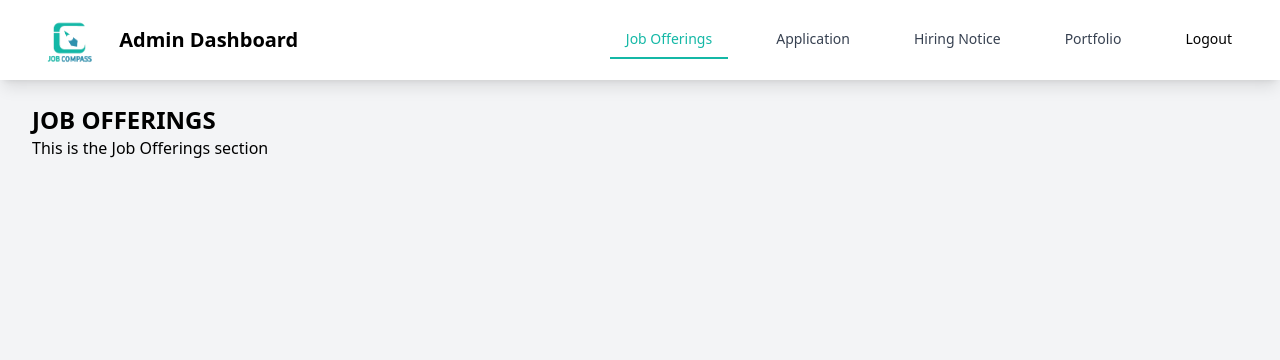
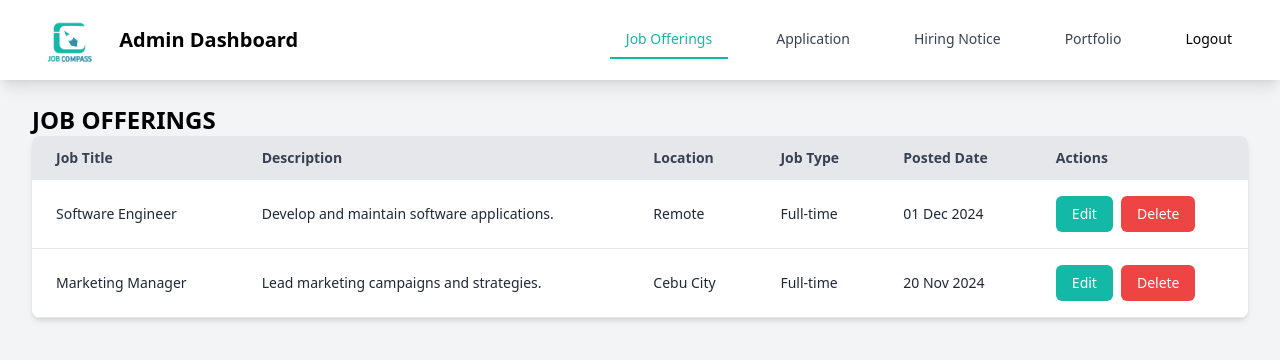
Before and after one commit to IsaacObusan/SAD-REVISED, a React (Vite) app: page /admin in a window 1280 px wide. Shown: the top 360 px of the page. Built offline with nearby package versions, Linux system fonts and the light colour scheme.

Commit message:
Latest bug fix and enhancement

```diff
--- a/src/components/Admin.tsx
+++ b/src/components/Admin.tsx
@@ -65,32 +65,158 @@ const Admin: React.FC = () => {
         </div>
       </header>
 
-      {/* Main Content */}
-      <div className="px-8 py-6">
+        {/* Main Content */}
+        <div className="px-8 py-6">
         <h2 className="text-2xl font-semibold">{activeTab.replace('-', ' ').toUpperCase()}</h2>
         {/* Content based on active tab */}
         {activeTab === 'job-offerings' && (
           <div>
             {/* Job Offerings Content */}
-            <p>This is the Job Offerings section</p>
+            <table className="min-w-full bg-white shadow-md rounded-lg overflow-hidden">
+              <thead>
+                <tr className="text-left bg-gray-200">
+                  <th className="py-3 px-6 text-sm font-semibold text-gray-700">Job Title</th>
+                  <th className="py-3 px-6 text-sm font-semibold text-gray-700">Description</th>
+                  <th className="py-3 px-6 text-sm font-semibold text-gray-700">Location</th>
+                  <th className="py-3 px-6 text-sm font-semibold text-gray-700">Job Type</th>
+                  <th className="py-3 px-6 text-sm font-semibold text-gray-700">Posted Date</th>
+                  <th className="py-3 px-6 text-sm font-semibold text-gray-700">Actions</th>
+                </tr>
+              </thead>
+              <tbody>
+                {/* Example Job Offerings Data */}
+                <tr className="border-b">
+                  <td className="py-4 px-6 text-sm text-gray-800">Software Engineer</td>
+                  <td className="py-4 px-6 text-sm text-gray-800">Develop and maintain software applications.</td>
+                  <td className="py-4 px-6 text-sm text-gray-800">Remote</td>
+                  <td className="py-4 px-6 text-sm text-gray-800">Full-time</td>
+                  <td className="py-4 px-6 text-sm text-gray-800">01 Dec 2024</td>
+                  <td className="py-4 px-6 text-sm text-gray-800">
+                    <button className="bg-teal-500 text-white px-4 py-2 rounded-md">Edit</button>
+                    <button className="bg-red-500 text-white px-4 py-2 rounded-md ml-2">Delete</button>
+                  </td>
+                </tr>
+                <tr className="border-b">
+                  <td className="py-4 px-6 text-sm text-gray-800">Marketing Manager</td>
+                  <td className="py-4 px-6 text-sm text-gray-800">Lead marketing campaigns and strategies.</td>
+                  <td className="py-4 px-6 text-sm text-gray-800">Cebu City</td>
+                  <td className="py-4 px-6 text-sm text-gray-800">Full-time</td>
+                  <td className="py-4 px-6 text-sm text-gray-800">20 Nov 2024</td>
+                  <td className="py-4 px-6 text-sm text-gray-800">
+                    <button className="bg-teal-500 text-white px-4 py-2 rounded-md">Edit</button>
+                    <button className="bg-red-500 text-white px-4 py-2 rounded-md ml-2">Delete</button>
+                  </td>
+                </tr>
+                {/* More rows can be added dynamically */}
+              </tbody>
+            </table>
           </div>
         )}
-        {activeTab === 'application' && (
+   {activeTab === 'application' && (
           <div>
             {/* Application Content */}
-            <p>This is the Application section</p>
+            <table className="min-w-full bg-white shadow-md rounded-lg overflow-hidden">
+              <thead>
+                <tr className="text-left bg-gray-200">
+                  <th className="py-3 px-6 text-sm font-semibold text-gray-700">Applicant Name</th>
+                  <th className="py-3 px-6 text-sm font-semibold text-gray-700">Email</th>
+                  <th className="py-3 px-6 text-sm font-semibold text-gray-700">Job Title</th>
+                  <th className="py-3 px-6 text-sm font-semibold text-gray-700">Status</th>
+                  <th className="py-3 px-6 text-sm font-semibold text-gray-700">Applied Date</th>
+                  <th className="py-3 px-6 text-sm font-semibold text-gray-700">Actions</th>
+                </tr>
+              </thead>
+              <tbody>
+                {/* Example Application Data */}
+                <tr className="border-b">
+                  <td className="py-4 px-6 text-sm text-gray-800">John Doe</td>
+                  <td className="py-4 px-6 text-sm text-gray-800">john.doe@email.com</td>
+                  <td className="py-4 px-6 text-sm text-gray-800">Software Engineer</td>
+                  <td className="py-4 px-6 text-sm text-gray-800">Pending</td>
+                  <td className="py-4 px-6 text-sm text-gray-800">02 Dec 2024</td>
+                  <td className="py-4 px-6 text-sm text-gray-800">
+                    <button className="bg-blue-500 text-white px-4 py-2 rounded-md">View</button>
+                    <button className="bg-green-500 text-white px-4 py-2 rounded-md ml-2">Mark as Hired</button>
+                    <button className="bg-red-500 text-white px-4 py-2 rounded-md ml-2">Delete</button>
+                  </td>
+                </tr>
+                <tr className="border-b">
+                  <td className="py-4 px-6 text-sm text-gray-800">Jane Smith</td>
+                  <td className="py-4 px-6 text-sm text-gray-800">jane.smith@email.com</td>
+                  <td className="py-4 px-6 text-sm text-gray-800">Marketing Manager</td>
+                  <td className="py-4 px-6 text-sm text-gray-800">Interviewed</td>
+                  <td className="py-4 px-6 text-sm text-gray-800">25 Nov 2024</td>
+                  <td className="py-4 px-6 text-sm text-gray-800">
+                    <button className="bg-blue-500 text-white px-4 py-2 rounded-md">View</button>
+                    <button className="bg-green-500 text-white px-4 py-2 rounded-md ml-2">Mark as Hired</button>
+                    <button className="bg-red-500 text-white px-4 py-2 rounded-md ml-2">Delete</button>
+                  </td>
+                </tr>
+                {/* More rows can be added dynamically */}
+              </tbody>
+            </table>
           </div>
         )}
-        {activeTab === 'hiring-notice' && (
+           {activeTab === 'hiring-notice' && (
           <div>
             {/* Hiring Notice Content */}
-            <p>This is the Hiring Notice section</p>
+            <table className="min-w-full bg-white shadow-md rounded-lg overflow-hidden">
+              <thead>
+                <tr className="text-left bg-gray-200">
+                  <th className="py-3 px-6 text-sm font-semibold text-gray-700">Notice Title</th>
+                  <th className="py-3 px-6 text-sm font-semibold text-gray-700">Job Title</th>
+                  <th className="py-3 px-6 text-sm font-semibold text-gray-700">Description</th>
+                  <th className="py-3 px-6 text-sm font-semibold text-gray-700">Post Date</th>
+                  <th className="py-3 px-6 text-sm font-semibold text-gray-700">Actions</th>
+                </tr>
+              </thead>
+              <tbody>
+                {/* Example Hiring Notice Data */}
+                <tr className="border-b">
+                  <td className="py-4 px-6 text-sm text-gray-800">Hiring for Software Engineers</td>
+                  <td className="py-4 px-6 text-sm text-gray-800">Software Engineer</td>
+                  <td className="py-4 px-6 text-sm text-gray-800">Looking for talented software engineers for a tech startup.</td>
+                  <td className="py-4 px-6 text-sm text-gray-800">25 Nov 2024</td>
+                  <td className="py-4 px-6 text-sm text-gray-800">
+                    <button className="bg-teal-500 text-white px-4 py-2 rounded-md">Edit</button>
+                    <button className="bg-red-500 text-white px-4 py-2 rounded-md ml-2">Delete</button>
+                  </td>
+                </tr>
+                {/* More rows can be added dynamically */}
+              </tbody>
+            </table>
           </div>
         )}
-        {activeTab === 'portfolio' && (
+   {activeTab === 'portfolio' && (
           <div>
             {/* Portfolio Content */}
-            <p>This is the Portfolio section</p>
+            <table className="min-w-full bg-white shadow-md rounded-lg overflow-hidden">
+              <thead>
+                <tr className="text-left bg-gray-200">
+                  <th className="py-3 px-6 text-sm font-semibold text-gray-700">Image/Thumbnail</th>
+                  <th className="py-3 px-6 text-sm font-semibold text-gray-700">Portfolio Title</th>
+                  <th className="py-3 px-6 text-sm font-semibold text-gray-700">Description</th>
+                  <th className="py-3 px-6 text-sm font-semibold text-gray-700">Date Added</th>
+                  <th className="py-3 px-6 text-sm font-semibold text-gray-700">Actions</th>
+                </tr>
+              </thead>
+              <tbody>
+                {/* Example Portfolio Data */}
+                <tr className="border-b">
+                  <td className="py-4 px-6 text-sm text-gray-800">
+                    <img src="https://via.placeholder.com/150" alt="Portfolio Thumbnail" className="w-20 h-20 object-cover rounded-md" />
+                  </td>
+                  <td className="py-4 px-6 text-sm text-gray-800">Tech Startup Portfolio</td>
+                  <td className="py-4 px-6 text-sm text-gray-800">Showcasing a collection of software engineering projects.</td>
+                  <td className="py-4 px-6 text-sm text-gray-800">01 Dec 2024</td>
+                  <td className="py-4 px-6 text-sm text-gray-800">
+                    <button className="bg-teal-500 text-white px-4 py-2 rounded-md">Edit</button>
+                    <button className="bg-red-500 text-white px-4 py-2 rounded-md ml-2">Delete</button>
+                  </td>
+                </tr>
+                {/* More rows can be added dynamically */}
+              </tbody>
+            </table>
           </div>
         )}
       </div>
--- a/src/components/EmployeeLandingPage.tsx
+++ b/src/components/EmployeeLandingPage.tsx
@@ -23,20 +23,25 @@ const EmployeeLandingPage = () => {
 
   const retrieveData = async () => {
     try {
-      const response = await axios.get(serverUrl + "retrieve_job");
-      setJobDetails(response.data);
+      // Explicitly typing the response to match the expected jobHiring array
+      const response = await axios.get<jobHiring[]>(serverUrl + "retrieve_job");
+      setJobDetails(response.data); // Now TypeScript knows the type of response.data
     } catch (e) {
       console.log(e);
     }
   };
 
+
   const [isModalVisible, setIsModalVisible] = useState(false);
   const [selectedJobTitle, setSelectedJobTitle] = useState<string>(''); // Track the selected job title
 
   const apply = async () => {
-    // Access the current value when submitting
     try {
-      const response = await axios.post(serverUrl + "apply", { id: accountId, title: "Job Application for " + selectedJobTitle, content: letter });
+      const response = await axios.post<{ remarks: string }>(serverUrl + "apply", {
+        id: accountId,
+        title: "Job Application for " + selectedJobTitle,
+        content: letter,
+      });
       if (response.data.remarks === "success") {
         alert("Application has been submitted");
       } else {
--- a/src/components/Login.tsx
+++ b/src/components/Login.tsx
@@ -2,6 +2,13 @@ import React, { useState } from 'react';
 import { useNavigate } from 'react-router-dom';
 import Logo from './Logoo.png'; // Import the logo
 import axios from 'axios';
+
+// Define the structure of the login response
+interface LoginResponse {
+  role: string;
+  id?: string; // Optional in case it's not returned for some roles
+  name?: string; // Optional for the same reason
+}
 
 const Login: React.FC = () => {
   const [email, setEmail] = useState('');
@@ -30,14 +37,14 @@ const Login: React.FC = () => {
     }
 
     try {
-      // Send login request
-      const response = await axios.post(serverUrl + "login", { email, password });
+      // Send login request with typed response
+      const response = await axios.post<LoginResponse>(`${serverUrl}login`, { email, password });
 
       if (response.data.role === 'admin') {
         navigate('/admin'); // Navigate to Admin page
       } else if (response.data.role === 'applicant') {
-        localStorage.setItem("id", response.data.id);
-        localStorage.setItem("accountName", response.data.name);
+        localStorage.setItem('id', response.data.id || '');
+        localStorage.setItem('accountName', response.data.name || '');
         navigate('/employee-landing'); // Navigate to Employee Landing page
       } else if (response.data.role === 'employer') {
         navigate('/employer-landing'); // Navigate to Employer Landing page
```
